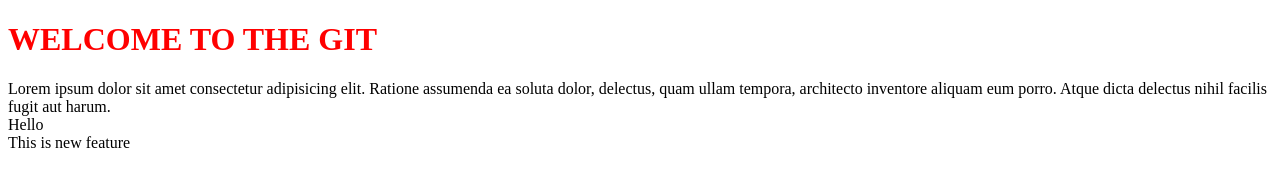
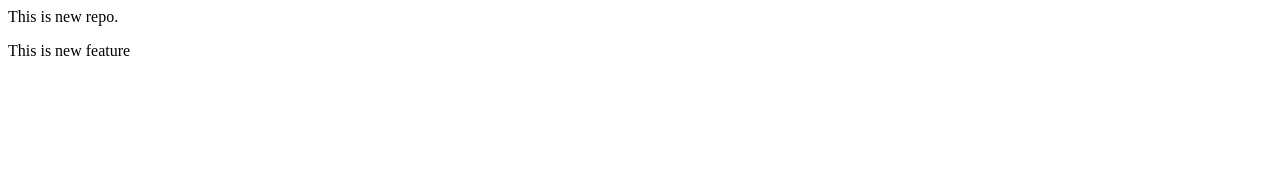
Before and after one commit to AryanRaval123/LocalRepo2, a plain HTML site: page index.html in a window 1280 px wide. Drawn offline with Linux system fonts and the light colour scheme.

Commit message:
feature change

```diff
--- a/index.html
+++ b/index.html
@@ -1,15 +1,2 @@
-<!DOCTYPE html>
-<html lang="en">
-<head>
-    <meta charset="UTF-8">
-    <meta name="viewport" content="width=device-width, initial-scale=1.0">
-    <title>Git</title>
-    <link rel="stylesheet" href="style.css">
-</head>
-<body>
-    <h1> WELCOME TO THE GIT</h1>
-    <div> Lorem ipsum dolor sit amet consectetur adipisicing elit. Ratione assumenda ea soluta dolor, delectus, quam ullam tempora, architecto inventore aliquam eum porro. Atque dicta delectus nihil facilis fugit aut harum.</div>
-    <div> Hello </div>
-    <div> This is new feature</div>
-</body>
-</html>
+<p> This is new repo. </p>
+<p> This is new feature</p>
```
